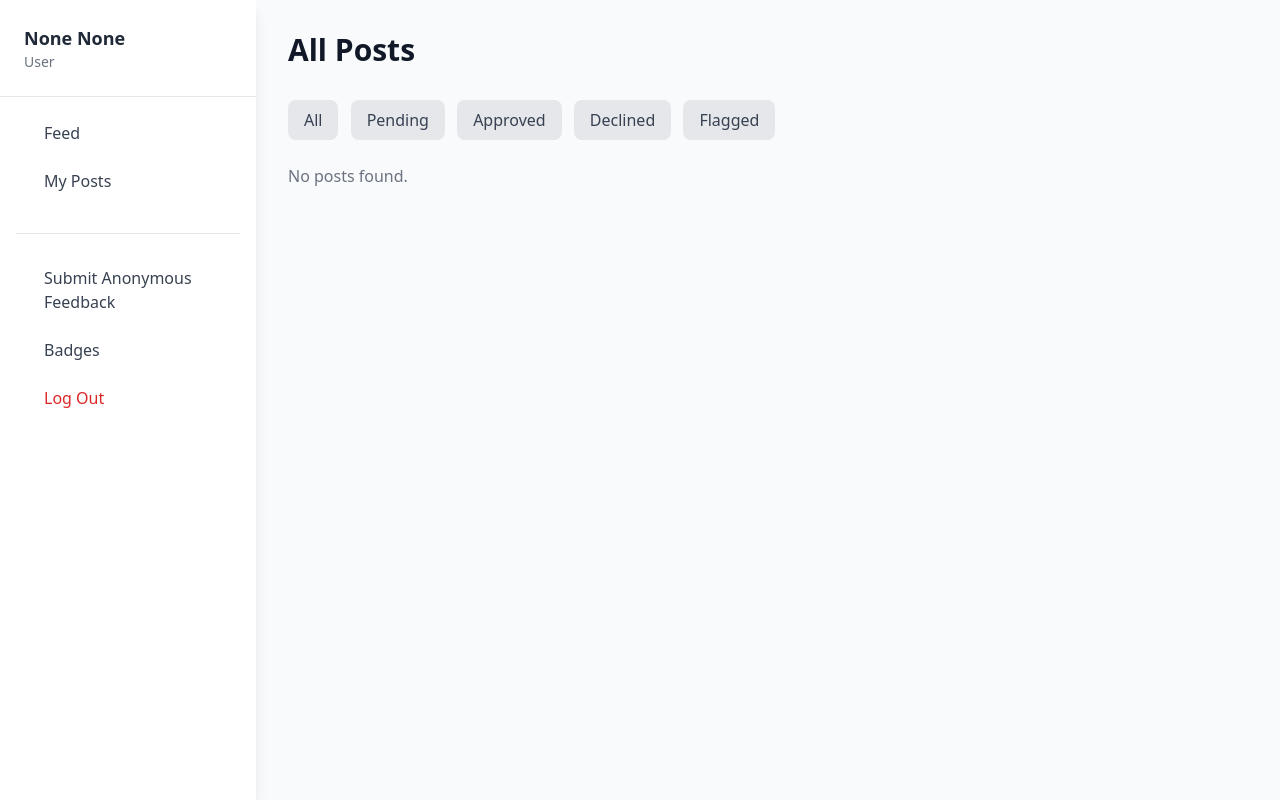
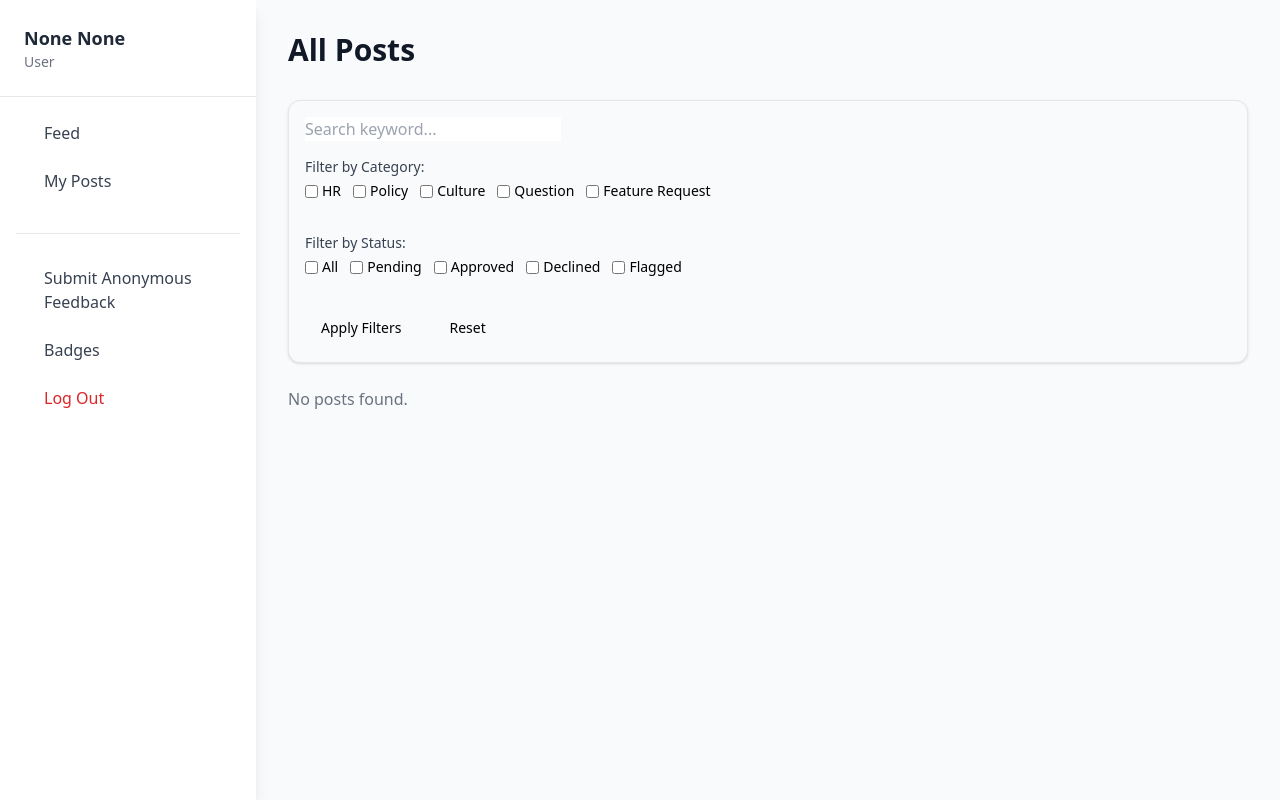
Before and after one commit to v2dom/InsightBoard, a Flask app: page /admin/all in a window 1280 px wide. Run offline with Flask 3, Linux system fonts and the light colour scheme; data that the repository does not hold is empty; some libraries are stand-ins or nearby versions.

Commit message:
All Posts page with search and filter

```diff
--- a/routes.py
+++ b/routes.py
@@ -428,3 +428,27 @@ def report(pid):
                 return redirect(url_for("auth.user_dashboard"))
 
     return render_template("report.html", already=existing_report is not None, post=post)
+
+@routes_bp.route("/admin/search-filter", methods=["GET"])
+def admin_search_filter():
+    if session.get("user_role") != "admin":
+        return jsonify({"status": "error", "message": "Unauthorized"}), 403
+
+    keyword = request.args.get("q", "").strip().lower()
+    selected_categories = request.args.getlist("category")  # Allows multiple checkboxes
+
+    # Include all statuses in search/filter
+    statuses = ["Approved", "admin", "Pending", "Declined", "Flagged"]
+    query = Post.query.filter(Post.status.in_(statuses))
+
+    if keyword:
+        query = query.filter(
+            (Post.content.ilike(f"%{keyword}%"))
+        )
+
+    if selected_categories:
+        query = query.filter(Post.category.in_(selected_categories))
+
+    posts = query.order_by(Post.upvotes.desc()).all()
+
+    return render_template("all_posts.html", posts=posts, current_status="Filtered")
--- a/templates/all_posts.html
+++ b/templates/all_posts.html
@@ -5,12 +5,69 @@
 {% block content %}
 <h1 class="text-3xl font-bold text-gray-900 mb-8">All Posts</h1>
 
-<div class="mb-6">
-  <a href="{{ url_for('routes.all_posts') }}" class="inline-block px-4 py-2 bg-gray-200 text-gray-700 rounded-lg mr-2">All</a>
-  <a href="{{ url_for('routes.all_posts', status='Pending') }}" class="inline-block px-4 py-2 bg-gray-200 text-gray-700 rounded-lg mr-2">Pending</a>
-  <a href="{{ url_for('routes.all_posts', status='Approved') }}" class="inline-block px-4 py-2 bg-gray-200 text-gray-700 rounded-lg mr-2">Approved</a>
-  <a href="{{ url_for('routes.all_posts', status='Declined') }}" class="inline-block px-4 py-2 bg-gray-200 text-gray-700 rounded-lg mr-2">Declined</a>
-  <a href="{{ url_for('routes.all_posts', status='Flagged') }}" class="inline-block px-4 py-2 bg-gray-200 text-gray-700 rounded-lg mr-2">Flagged</a>
+<!-- Unified Filter Form -->
+<div class="bg-gray-50 border border-gray-200 p-4 rounded-xl shadow mb-6">
+  <form id="filterForm" method="GET" action="/admin/search-filter">
+    <div class="flex flex-wrap items-start gap-4">
+
+      <!-- Keyword Search -->
+      <input
+        type="text"
+        name="q"
+        value="{{ request.args.get('q', '') }}"
+        placeholder="Search keyword..."
+        class="input input-bordered input-sm w-full sm:w-64"
+      />
+
+      <!-- Category Filter -->
+      <div class="w-full">
+        <div class="text-sm font-medium text-gray-700 mb-1">Filter by Category:</div>
+        <div class="flex flex-wrap gap-3">
+          {% set categories = ["HR", "Policy", "Culture", "Question", "Feature Request"] %}
+          {% for cat in categories %}
+            <label class="flex items-center gap-1 text-sm">
+              <input
+                type="checkbox"
+                name="category"
+                value="{{ cat }}"
+                class="checkbox checkbox-sm"
+                {% if cat in request.args.getlist('category') %}checked{% endif %}
+              />
+              <span>{{ cat }}</span>
+            </label>
+          {% endfor %}
+        </div>
+      </div>
+
+      <!-- Status Filter -->
+      {% set selected_statuses = request.args.getlist('status') %}
+      <div class="w-full mt-4">
+        <div class="text-sm font-medium text-gray-700 mb-1">Filter by Status:</div>
+        <div class="flex flex-wrap gap-3">
+          {% set statuses = ["All", "Pending", "Approved", "Declined", "Flagged"] %}
+          {% for s in statuses %}
+            <label class="flex items-center gap-1 text-sm">
+              <input
+                type="checkbox"
+                name="status"
+                value="{{ s }}"
+                class="checkbox checkbox-sm"
+                {% if s in selected_statuses %}checked{% endif %}
+              />
+              <span>{{ s }}</span>
+            </label>
+          {% endfor %}
+        </div>
+      </div>
+
+      <!-- Buttons -->
+      <div class="flex gap-2 mt-4">
+        <button type="submit" class="btn btn-sm btn-primary">Apply Filters</button>
+        <button type="button" onclick="resetFilters()" class="btn btn-sm btn-outline">Reset</button>
+      </div>
+
+    </div>
+  </form>
 </div>
 
 {% for p in posts %}
@@ -62,4 +119,14 @@
 {% else %}
   <p class="text-gray-500">No posts found.</p>
 {% endfor %}
+
+<script>
+  function resetFilters() {
+    document.querySelector('input[name="q"]').value = "";
+    document.querySelectorAll('input[type="checkbox"]').forEach(cb => cb.checked = false);
+    document.getElementById('filterForm').submit();
+  }
+</script>
+
+
 {% endblock %}
--- a/templates/sidebar.html
+++ b/templates/sidebar.html
@@ -70,6 +70,7 @@
           </a>
         </div>
       </div>
+
     {% endif %}
   </nav>
 </div>
```
